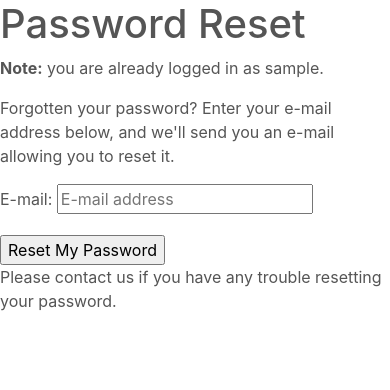
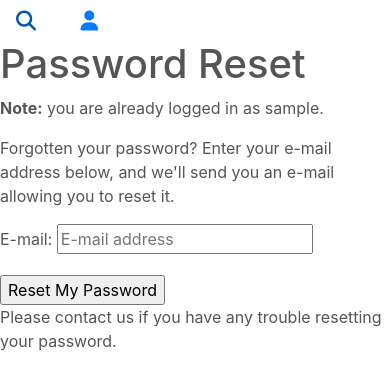
Before and after one commit to Code-Institute-Submissions/winterheartlee-ticket_admission_SepResub, a Django app: page /accounts/password/reset/ in a window 390 px wide. Shown: the top 390 px of the page. Run offline with Django 3.2, Linux system fonts and the light colour scheme; the visitor is signed in with stand-in values (Sample User, id 1); some libraries are stand-ins or nearby versions.

Commit message:
updated navbar with dynamic mobile version

```diff
--- a/static/css/base.css
+++ b/static/css/base.css
@@ -42,6 +42,7 @@ body {
 
 .container-100vh {
     height: 100vh;
+    /* height: calc(100vh - 300px); */
 }
 
 .callout-text {
--- a/templates/base.html
+++ b/templates/base.html
@@ -44,8 +44,9 @@
 </head>
 
 <body>
-    <header class="container-fluid fixed-top">
-        <div id="topnav" class="row bg-white p-lg-4 d-none d-lg-flex">
+    <header class="container-fluid">
+        <!-- Desktop Nav -->
+        <div id="topnavbar" class="row bg-white p-lg-4 d-none d-lg-flex">
             <div class="col-lg-3">
                 <a href="{% url 'home' %}" class="nav-link">
                     <h2 class="logo-font my-0"><i class="fa-solid fa-bolt"> </i> Ticket Spark</h2>
@@ -72,10 +73,100 @@
                         aria-controls="main-nav" aria-expanded="false" aria-label="Toggle navigation">
                         <span class="navbar-toggler-icon"></span>
                     </button>
-                    {% include 'includes/mobile-top-header.html' %}
-                    {% include 'includes/main-nav.html' %}
+                    <div class="collapse navbar-collapse" id="main-nav">
+                        <ul class="navbar-nav ml-auto mr-0 ">
+                            <li class="nav-item">
+                                <a class="nav-link text-black ml-4" href="#features">
+                                    Features
+                                </a>
+                            </li>
+                            <li class="nav-item">
+                                <a class="nav-link text-black ml-4" href="#pricing">
+                                    Pricing
+                                </a>
+                            </li>
+                            {% if session.user %}
+                            <li class="nav-item">
+                                <a class="nav-link text-black ml-4" href="#" id="my-account" data-toggle="dropdown"
+                                    aria-haspopup="true" aria-expanded="false">
+                                    My Account
+                                </a>
+                                <div class="dropdown-menu border-0" aria-labelledby="user-options">
+                                    {% if request.user.is_authenticated %}
+                                    {% if request.user.is_superuser %}
+                                    {% endif %}
+                                    <a href="" class="dropdown-item">Overview</a>
+                                    <a href="" class="dropdown-item">Events</a>
+                                    <a href="" class="dropdown-item">Orders</a>
+                                    <a href="" class="dropdown-item">Events</a>
+                                    <a href="" class="dropdown-item">Promote</a>
+                                    <a href="{% url 'account_logout' %}" class="dropdown-item">Logout</a>
+                                    {% else %}
+                                    {% endif %}
+                                </div>
+                            </li>
+                            {% else %}
+                            <li class="nav-item">
+                                <a class="nav-link text-black ml-4" href="{% url 'account_login' %}" id="login-link">
+                                    Login
+                                </a>
+                            </li>
+                            {% endif %}
+                        </ul>
+                    </div>
                 </nav>
             </div>
+        </div>
+        <!-- Mobile Nav -->
+        <div class="row d-block d-lg-none">
+            <li class="list-inline-item">
+                <a class="nav-link" href="#" id="mobile-search" data-toggle="dropdown"
+                    aria-haspopup="true" aria-expanded="false">
+                    <div class="text-center">
+                        <div><i class="fas fa-search fa-lg"></i></div>
+                    </div>
+                </a>
+                <div class="dropdown-menu border-0 w-100 p-3 rounded-0 my-0" aria-labelledby="mobile-search">
+                    <form class="form" method="GET" action="">
+                        <div class="input-group w-100">
+                            <input class="form-control border-grey rounded-2" type="text" name="q"
+                                placeholder="Search events">
+                            <div class="input-group-append">
+                                <button class="form-control form-control btn btn-grey border border-grey rounded-2"
+                                    type="submit">
+                                    <span class="icon">
+                                        <i class="fas fa-search"></i>
+                                    </span>
+                                </button>
+                            </div>
+                        </div>
+                    </form>
+                </div>
+            </li>
+            <li class="list-inline-item dropdown">
+                <a class="nav-link d-block d-lg-none" href="#" id="user-options" data-toggle="dropdown"
+                    aria-haspopup="true" aria-expanded="false">
+                    <div class="text-center">
+                        <div><i class="fas fa-user fa-lg"></i></div>
+                    </div>
+                </a>
+                <div class="dropdown-menu border-0" aria-labelledby="user-options">
+                    {% if request.user.is_authenticated %}
+                    {% if request.user.is_superuser %}
+                    {% endif %}
+                    <a href="" class="dropdown-item">Overview</a>
+                    <a href="" class="dropdown-item">Events</a>
+                    <a href="" class="dropdown-item">Orders</a>
+                    <a href="" class="dropdown-item">Events</a>
+                    <a href="" class="dropdown-item">Promote</a>
+                    <a href="{% url 'account_logout' %}" class="dropdown-item">Logout</a>
+                    {% else %}
+                    <a class="nav-link ml-4" href="{% url 'account_login' %}" id="login-link">
+                        Login
+                    </a>
+                    {% endif %}
+                </div>
+            </li>
         </div>
     </header>
 
--- a/templates/includes/main-nav.html
+++ b/templates/includes/main-nav.html
@@ -18,19 +18,20 @@
             <div class="dropdown-menu border-0" aria-labelledby="user-options">
                 {% if request.user.is_authenticated %}
                     {% if request.user.is_superuser %}
-                        <a href="" class="dropdown-item">Event Manager</a>
                     {% endif %}
-                    <a href="" class="dropdown-item">My Profile</a>
+                    <a href="" class="dropdown-item">Overview</a>
+                    <a href="" class="dropdown-item">Events</a>
+                    <a href="" class="dropdown-item">Orders</a>
+                    <a href="" class="dropdown-item">Events</a>
+                    <a href="" class="dropdown-item">Promote</a>
                     <a href="{% url 'account_logout' %}" class="dropdown-item">Logout</a>
                 {% else %}
-                    <a href="{% url 'account_signup' %}" class="dropdown-item">Register</a>
-                    <a href="{% url 'account_login' %}" class="dropdown-item">Login</a>
                 {% endif %}
             </div>
         </li>
         {% else %}
         <li class="nav-item">
-            <a class="nav-link text-black ml-4" href="#" id="login-link" data-toggle="dropdown" aria-haspopup="true" aria-expanded="false">
+            <a class="nav-link text-black ml-4" href="{% url 'account_login' %}" id="login-link" data-toggle="dropdown" aria-haspopup="true" aria-expanded="false">
                 Login
             </a>
         </li>
```
Also changed, not shown: home/templates/home/index.html (+4 -4 lines).
